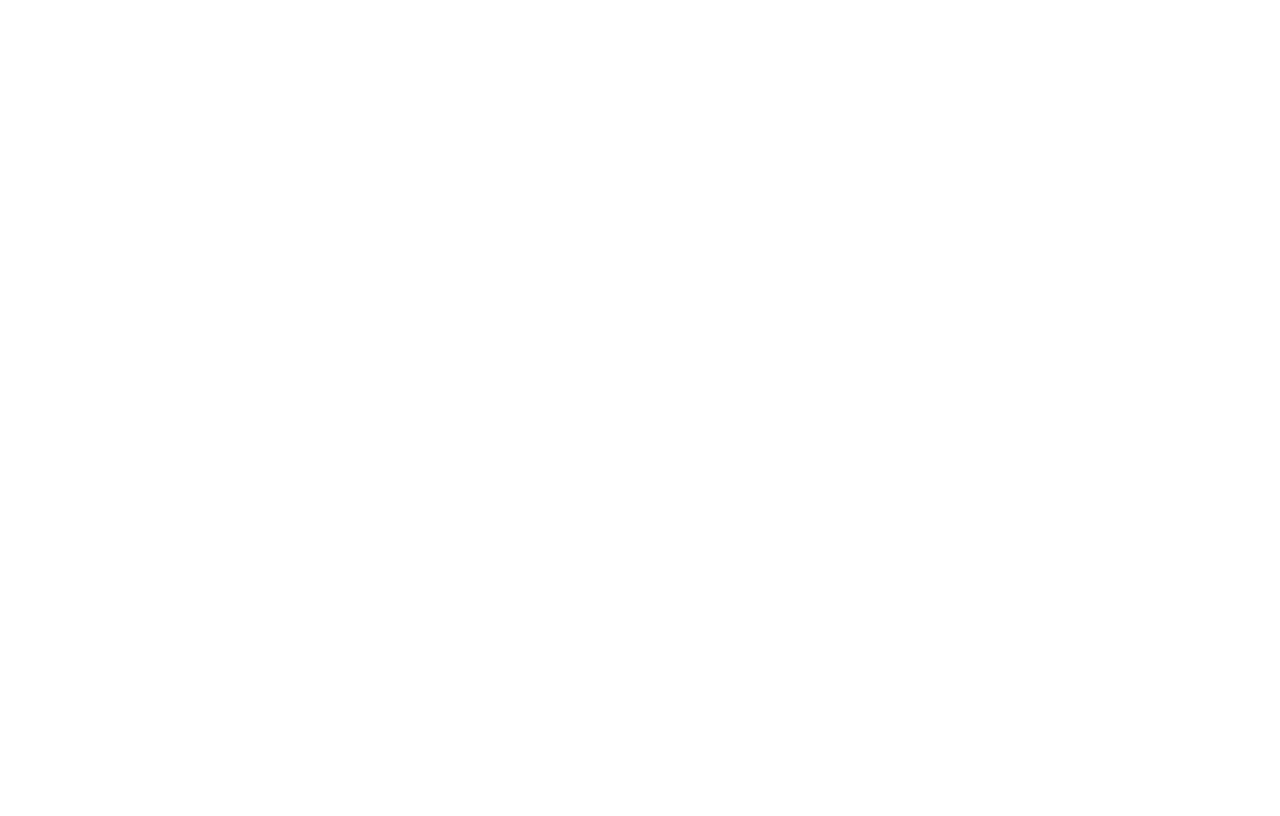
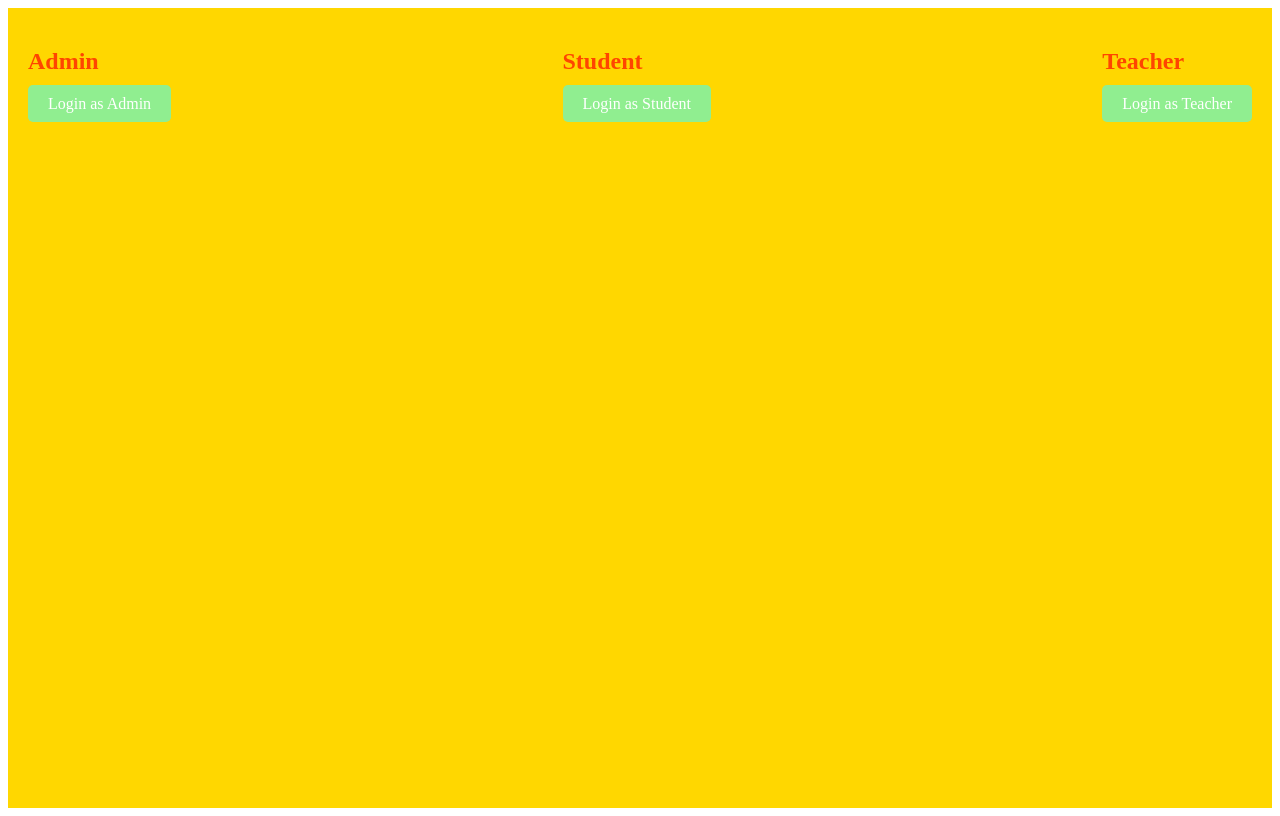
Before and after one commit to sowahtech/school-management-system, a React (Vite) app in the folder frontend/: page /choose-user in a window 1280 px wide. Built offline with nearby package versions, Linux system fonts and the light colour scheme.

Commit message:
edited app.jsx and created ChooseUser.jsx component

```diff
--- a/frontend/src/App.jsx
+++ b/frontend/src/App.jsx
@@ -1,13 +1,19 @@
-import { useState } from 'react'
-
+import { useState } from "react";
+import { BrowserRouter as Router, Routes, Route } from "react-router-dom";
+import Home from "../src/components/Home";
+import ChooseUser from "./components/ChooseUser";
 
 function App() {
-
   return (
     <>
-
+      <Router>
+        <Routes>
+          <Route path="/" element={<Home />} />
+          <Route path="/choose-user" element={<ChooseUser />} />
+        </Routes>
+      </Router>
     </>
-  )
+  );
 }
 
-export default App
+export default App;
--- a/frontend/src/components/ChooseUser.jsx
+++ b/frontend/src/components/ChooseUser.jsx
@@ -0,0 +1,29 @@
+import {
+  ChooseUserContainer,
+  UserSection,
+  Title,
+  Button,
+} from "../styles/ChooseUserStyles";
+
+import { Link } from "react-router-dom";
+
+const ChooseUser = () => {
+  return (
+    <ChooseUserContainer>
+      <UserSection>
+        <Title>Admin</Title>
+        <Button to='/admin-login'>Login as Admin</Button>
+      </UserSection>
+      <UserSection>
+        <Title>Student</Title>
+        <Button to='/student-login'>Login as Student</Button>
+      </UserSection>
+      <UserSection>
+        <Title>Teacher</Title>
+        <Button to='/teacher-login'>Login as Teacher</Button>
+      </UserSection>
+    </ChooseUserContainer>
+  );
+};
+
+export default ChooseUser;
```
